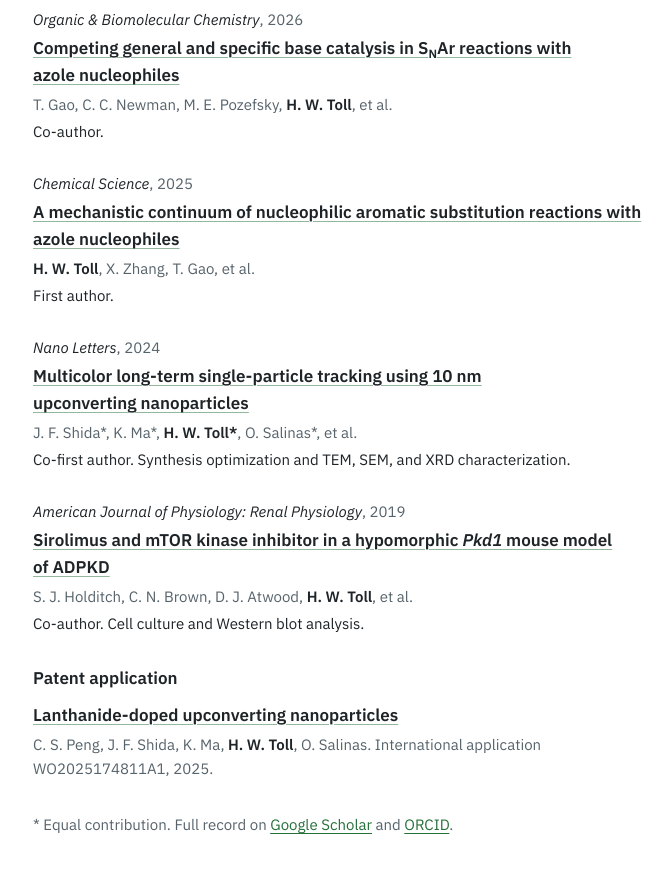
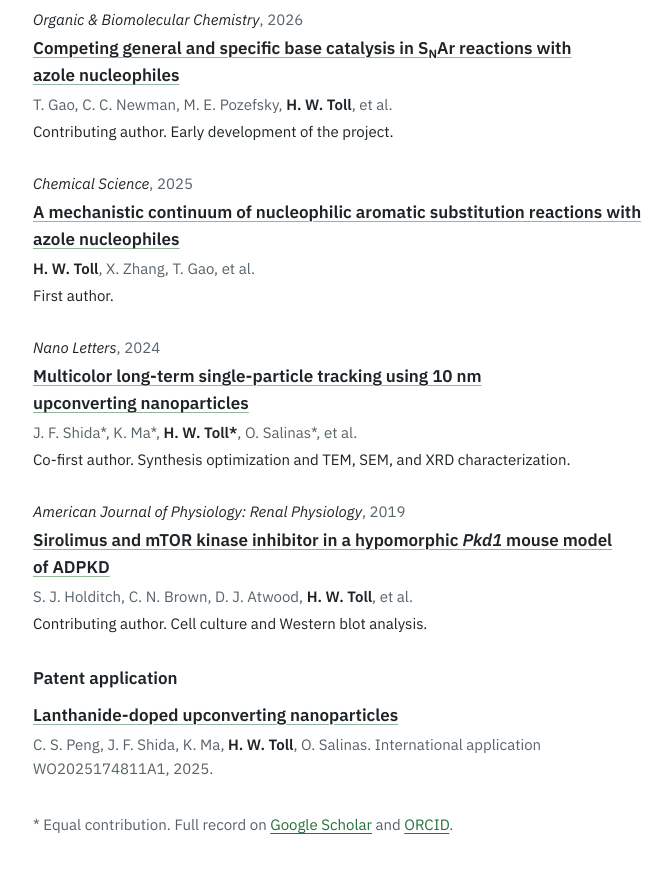
Before and after one commit to htoll/htoll.github.io, a plain HTML site: page index.html in a window 1280 px wide. Shown: the part 3900-4772 px from the top of the page, without its empty margins (395-1067 px from the left). Drawn offline with Linux system fonts and the light colour scheme; no server answers.

Commit message:
Clarify contributor roles in index.html
Updated contributor descriptions to specify roles more clearly.

```diff
--- a/index.html
+++ b/index.html
@@ -618,7 +618,7 @@ figcaption {
           <p class="venue"><cite>Organic &amp; Biomolecular Chemistry</cite>, 2026</p>
           <p class="pub-title"><a href="https://doi.org/10.1039/d6ob00772d">Competing general and specific base catalysis in S<sub>N</sub>Ar reactions with azole nucleophiles</a></p>
           <p class="authors">T. Gao, C. C. Newman, M. E. Pozefsky, <strong>H. W. Toll</strong>, et al.</p>
-          <p class="contrib">Co-author.</p>
+          <p class="contrib">Contributing author. Early development of the project.</p>
         </li>
         <li>
           <p class="venue"><cite>Chemical Science</cite>, 2025</p>
@@ -636,7 +636,7 @@ figcaption {
           <p class="venue"><cite>American Journal of Physiology: Renal Physiology</cite>, 2019</p>
           <p class="pub-title"><a href="https://doi.org/10.1152/ajprenal.00051.2019">Sirolimus and mTOR kinase inhibitor in a hypomorphic <i>Pkd1</i> mouse model of ADPKD</a></p>
           <p class="authors">S. J. Holditch, C. N. Brown, D. J. Atwood, <strong>H. W. Toll</strong>, et al.</p>
-          <p class="contrib">Co-author. Cell culture and Western blot analysis.</p>
+          <p class="contrib">Contributing author. Cell culture and Western blot analysis.</p>
         </li>
       </ol>
 
```
